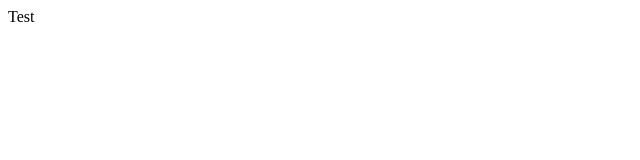
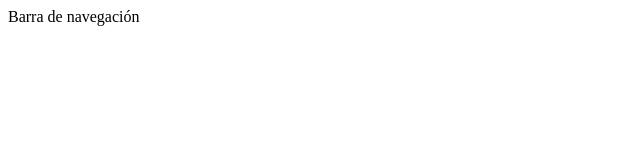
Before and after one commit to warriorslegend/accountingbook, a React (Create React App) app: page / in a window 1280 px wide. Shown: the top 160 px of the page, without its empty margins (0-640 px from the left). Built offline with nearby package versions, Linux system fonts and the light colour scheme.

Commit message:
Change 4

```diff
--- a/src/App.js
+++ b/src/App.js
@@ -1,10 +1,11 @@
 import React from 'react';
+import NavBar from './components/NavBar/NavBar';
 
 function App() {
     return (
-        <div>
-            Test
-        </div>
+        <section>
+            <NavBar/>
+        </section>
     );
 }
 
--- /dev/null
+++ b/src/components/NavBar/NavBar.js
@@ -0,0 +1,9 @@
+import React from 'react'
+
+export default function NavBar() {
+    return (
+        <div>
+            Barra de navegación
+        </div>
+    )
+}
```
